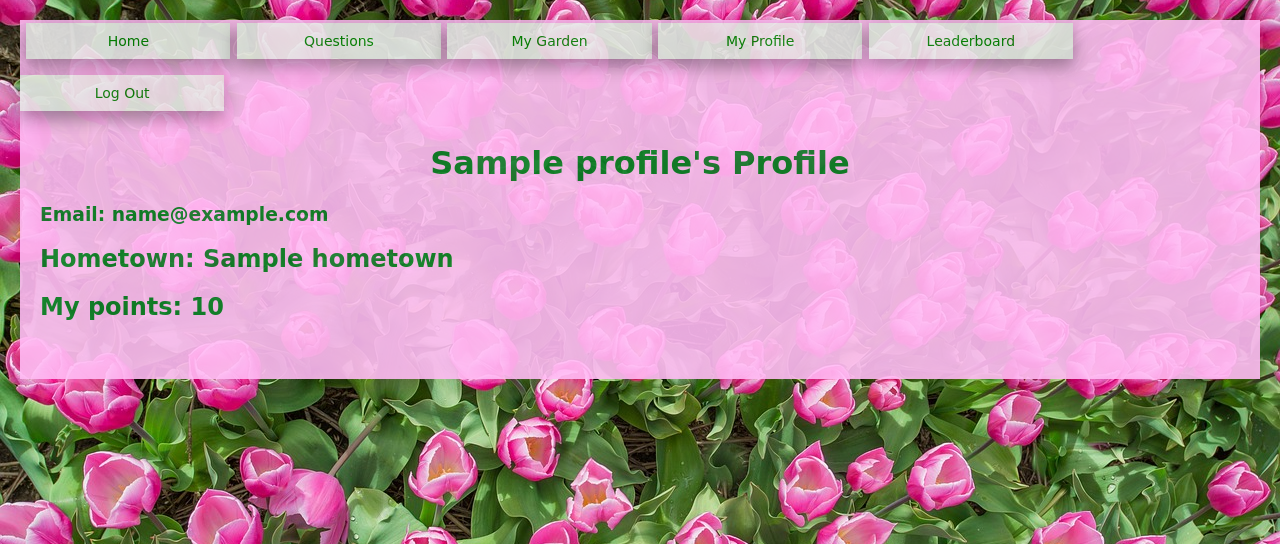
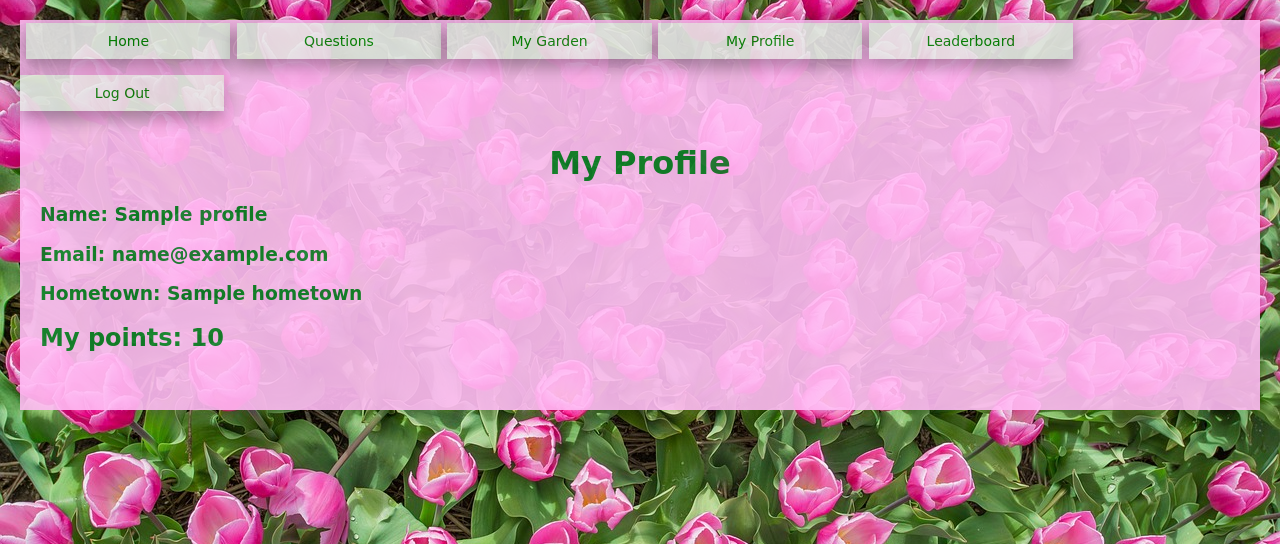
Before and after one commit to komal15/hackcmu, a Python web app: template carbongarden/templates/myprofile.html in a window 1280 px wide. Shown: the top 544 px of the page. Run offline with Jinja, Linux system fonts and the light colour scheme; the template is opened without the code that fills it: most values are stand-ins (such as "Sample title", 1, 10 or a date in 2020).

Commit message:
I like formatting

```diff
--- a/carbongarden/templates/myprofile.html
+++ b/carbongarden/templates/myprofile.html
@@ -14,13 +14,14 @@
     <a href="/myprofile" class = "button4">My Profile</a>
     <a href="/leaderboard" class="button5">Leaderboard</a>
     <a href="{{logout_url}}" id="getout" class ="button6">Log Out</a>
-  <h1> <center> {{profile.name}}'s Profile </center> </h1>
+  <h1> <center>My Profile</center> </h1>
   <style>
   h3 { text-indent: 20px; }
   h2 { text-indent: 20px; }
   </style>
+<h3> Name: {{profile.name}}</h3>
 <h3> Email: {{profile.email}}</h3>
-<h2> Hometown: {{profile.hometown}}</h2>
+<h3> Hometown: {{profile.hometown}}</h3>
 <h2> My points: {{profile.score}} </h2>
 <br><br>
 </div>
```
